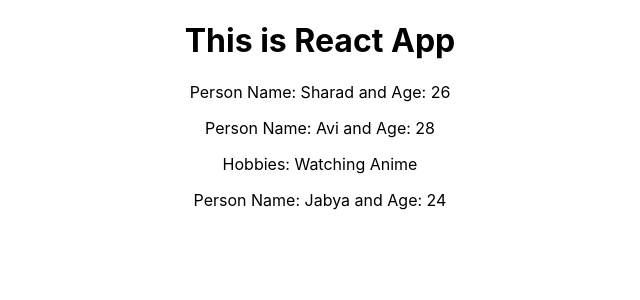
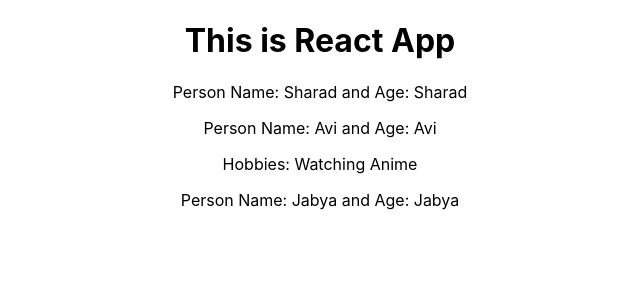
Before and after one commit to shindesharad71/Burger-Builder-With-React, a React (Create React App) app: page / in a window 1280 px wide. Shown: the top 300 px of the page, without its empty margins (320-960 px from the left). Built offline with nearby package versions, Linux system fonts and the light colour scheme.

Commit message:
Added: Props

```diff
--- a/src/App.js
+++ b/src/App.js
@@ -1,16 +1,27 @@
-import React from 'react';
+import React, {Component} from 'react';
 import './App.css';
 import Person from './Person/Person';
 
-function App() {
-	return (
-		<div className="App">
-      <h1>This is React App</h1>
-      <Person name="Sharad" age="26"/>
-      <Person name="Avi" age="28">Hobbies: Watching Anime</Person>
-      <Person name="Jabya" age="24"/>
-		</div>
-	);
+class App extends Component {
+
+  state = {
+    persons: [
+      {name: 'Sharad', age: 26},
+      {name: 'Avi', age: 28},
+      {name: 'Jabya', age: 24}
+    ]
+  }
+
+  render() {
+    return (
+      <div className="App">
+        <h1>This is React App</h1>
+        <Person name={this.state.persons[0].name} age={this.state.persons[0].name}/>
+        <Person name={this.state.persons[1].name} age={this.state.persons[1].name}>Hobbies: Watching Anime</Person>
+        <Person name={this.state.persons[2].name} age={this.state.persons[2].name}/>
+      </div>
+    );
+  }
 }
 
 export default App;
```
